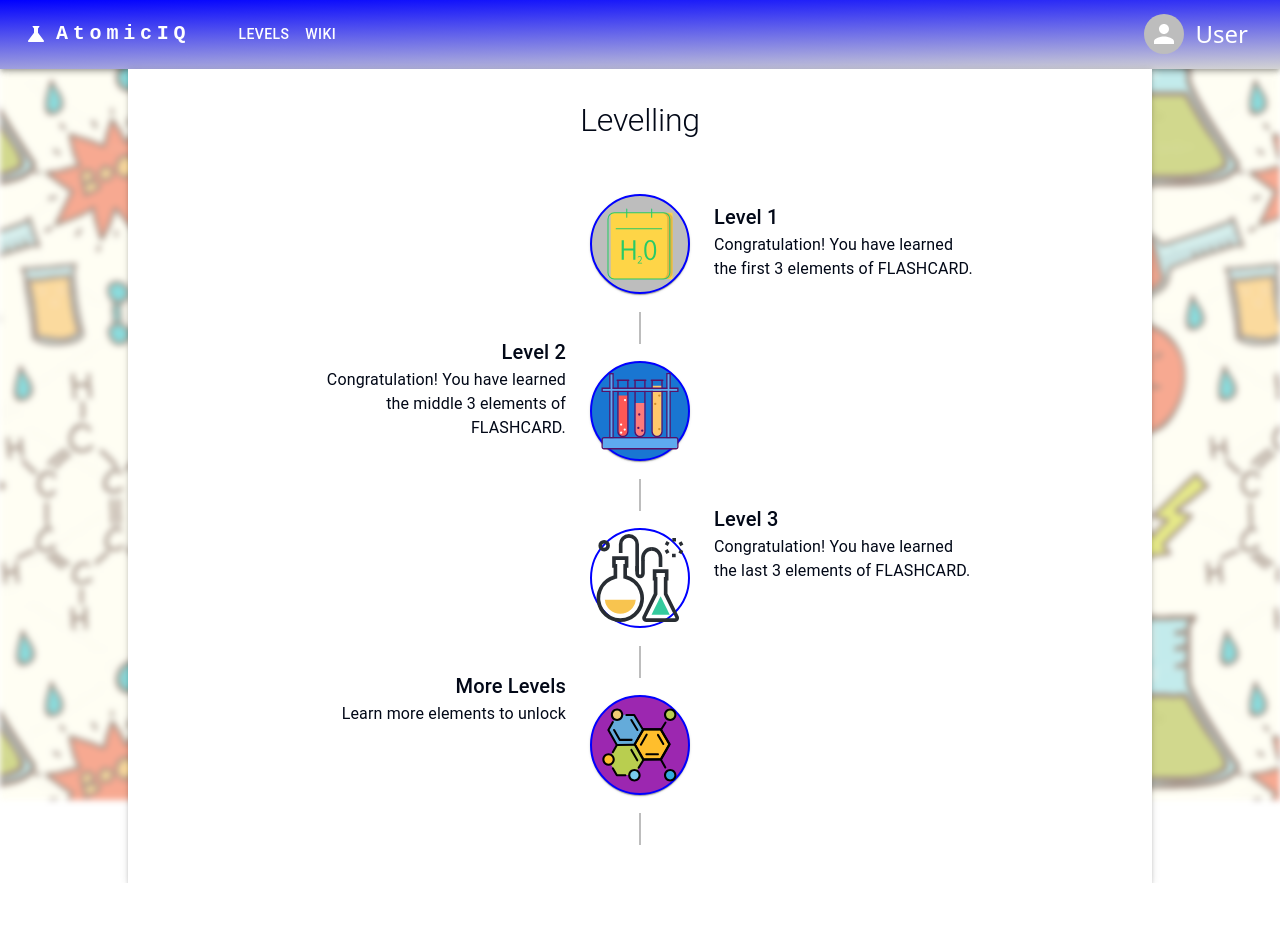
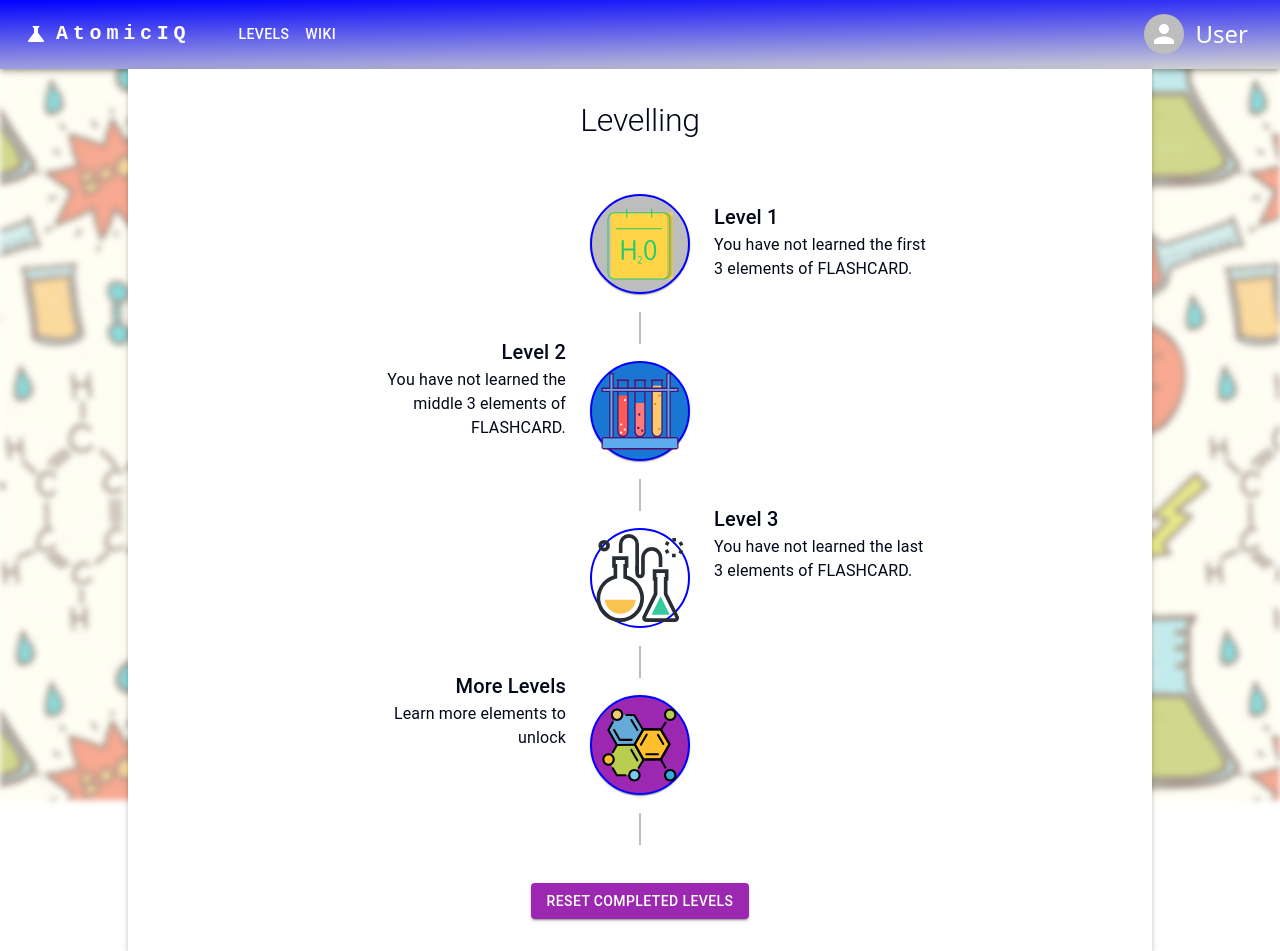
Before and after one commit to swu628/se701-project-React-AtomicIQ, a React (Vite) app in the folder Frontend/: page /levels in a window 1280 px wide. Before the commit the page ends 883 px from the top, so only its background shows below. Built offline with nearby package versions, Linux system fonts and the light colour scheme.

Commit message:
Updated Levels
Add the level information and determine whether the quiz is complete

```diff
--- a/Frontend/src/Pages/Levels.tsx
+++ b/Frontend/src/Pages/Levels.tsx
@@ -6,7 +6,6 @@ import {
   TimelineContent,
   TimelineDot,
 } from "@mui/lab";
-
 import { LevelOne } from "~/components/Levels/LevelOne";
 import { LevelTwo } from "~/components/Levels/LevelTwo";
 import { LevelThree } from "~/components/Levels/LevelThree";
@@ -19,6 +18,10 @@ export default function Levels() {
   const [isLevelTwoVisible, setIsLevelTwoVisible] = useState(false);
   const [isLevelThreeVisible, setIsLevelThreeVisible] = useState(false);
   const [isMoreLevelsVisible, setIsMoreLevelsVisible] = useState(false);
+  const [completedLevels, setCompletedLevels] = useState<number[]>(() => {
+    const savedLevels = localStorage.getItem("completedLevels");
+    return savedLevels ? JSON.parse(savedLevels) : [];
+  });
 
   useEffect(() => {
     document.body.classList.add("backgroundImage");
@@ -26,6 +29,18 @@ export default function Levels() {
       document.body.classList.remove("backgroundImage");
     };
   }, []);
+
+  useEffect(() => {
+    const savedLevels = localStorage.getItem("completedLevels");
+    if (savedLevels) {
+      setCompletedLevels(JSON.parse(savedLevels));
+    }
+  }, []);
+
+  const resetCompletedLevels = () => {
+    localStorage.removeItem("completedLevels");
+    setCompletedLevels([]);
+  };
 
   const containerStyles = {
     p: { xs: "1rem", sm: "1.5rem", md: "2rem" },
@@ -90,9 +105,11 @@ export default function Levels() {
             <Typography variant="h6" component="span">
               Level 1
             </Typography>
-              <Typography>
-                Congratulation! You have learned the first 3 elements of FLASHCARD.
-              </Typography>
+            <Typography>
+              {completedLevels.includes(1)
+                ? "Congratulation! You have learned the first 3 elements of FLASHCARD."
+                : "You have not learned the first 3 elements of FLASHCARD."}
+            </Typography>
           </TimelineContent>
         </TimelineItem>
         <TimelineItem>
@@ -108,9 +125,11 @@ export default function Levels() {
             <Typography variant="h6" component="span">
               Level 2
             </Typography>
-              <Typography>
-                Congratulation! You have learned the middle 3 elements of FLASHCARD.
-              </Typography>
+            <Typography>
+              {completedLevels.includes(2)
+                ? "Congratulation! You have learned the middle 3 elements of FLASHCARD."
+                : "You have not learned the middle 3 elements of FLASHCARD."}
+            </Typography>
           </TimelineContent>
         </TimelineItem>
         <TimelineItem>
@@ -127,8 +146,10 @@ export default function Levels() {
               Level 3
             </Typography>
             <Typography>
-                Congratulation! You have learned the last 3 elements of FLASHCARD.
-              </Typography>
+              {completedLevels.includes(3)
+                ? "Congratulation! You have learned the last 3 elements of FLASHCARD."
+                : "You have not learned the last 3 elements of FLASHCARD."}
+            </Typography>
           </TimelineContent>
         </TimelineItem>
         <TimelineItem>
@@ -149,6 +170,10 @@ export default function Levels() {
           </TimelineContent>
         </TimelineItem>
       </Timeline>
+
+      <Button onClick={resetCompletedLevels} variant="contained" color="secondary" sx={{ mt: 4 }}>
+        Reset Completed Levels
+      </Button>
 
       {isLevelOneVisible && (
         <LevelOne
```
